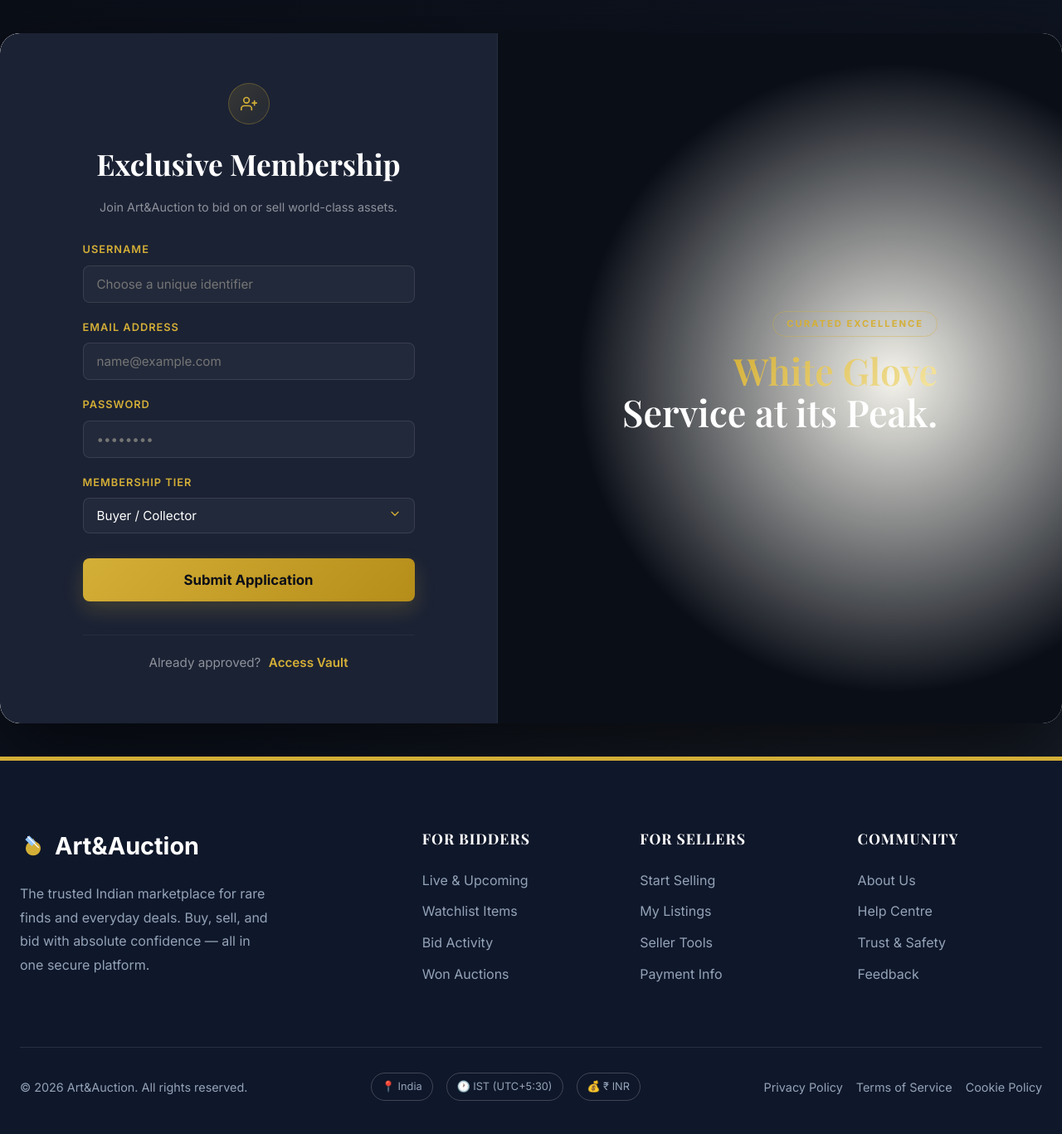
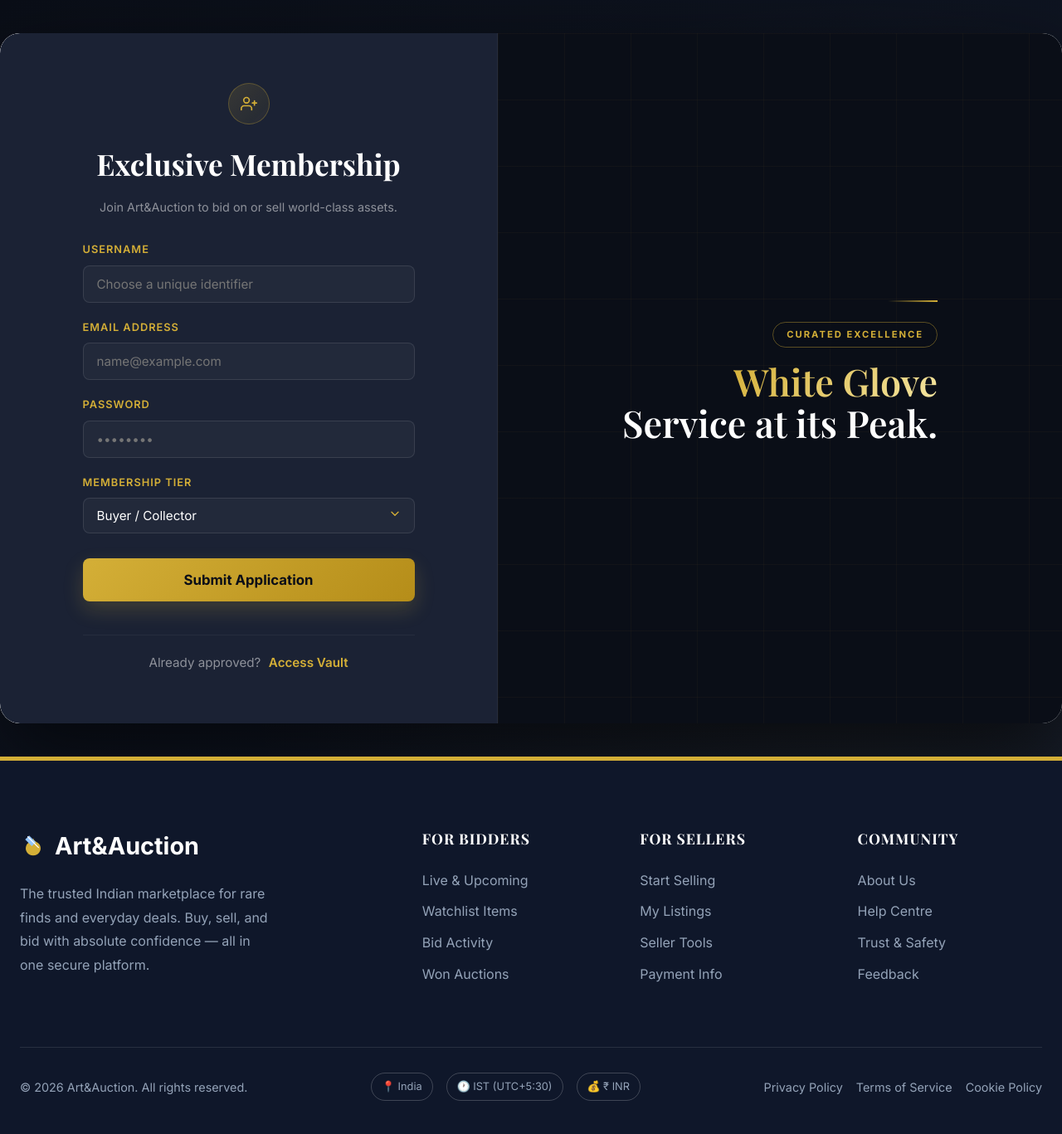
Before and after one commit to aarushsai5/BidSphere, a Flask app: page /register in a window 1280 px wide. Shown: the part 81-1448 px from the top of the page at 83% size. Run offline with Flask 3, Linux system fonts and the light colour scheme; some libraries are stand-ins or nearby versions; some web fonts are replaced.

Commit message:
Replace auth gradient glow with luxury gold grid syntax

```diff
--- a/templates/login.html
+++ b/templates/login.html
@@ -9,8 +9,9 @@
     <div class="auth-split-layout" style="display: flex; width: 100%; max-width: 1400px; margin: 40px auto; min-height: 700px; border-radius: 24px; overflow: hidden; box-shadow: 0 40px 100px rgba(0,0,0,0.6); position: relative; z-index: 1;">
 
         <!-- Left Side: Text Panel -->
-        <div class="auth-image-side" data-aos="fade-right" style="flex: 1; position: relative; overflow: hidden; background: radial-gradient(circle at 30% 50%, rgba(212,175,55,0.08) 0%, #0a0e17 60%); display: flex; flex-direction: column; justify-content: center; padding: 60px;">
+        <div class="auth-image-side" data-aos="fade-right" style="flex: 1; position: relative; overflow: hidden; background-color: #0a0e17; background-image: linear-gradient(rgba(212, 175, 55, 0.04) 1px, transparent 1px), linear-gradient(90deg, rgba(212, 175, 55, 0.04) 1px, transparent 1px); background-size: 80px 80px; display: flex; flex-direction: column; justify-content: center; padding: 60px;">
             <div style="position: relative; z-index: 2;">
+                <div style="width: 60px; height: 2px; background: linear-gradient(90deg, #d4af37, transparent); margin-bottom: 24px;"></div>
                 <span style="display: inline-block; padding: 6px 16px; border: 1px solid rgba(212,175,55,0.4); border-radius: 50px; color: #d4af37; font-size: 0.7rem; font-weight: 700; letter-spacing: 2px; text-transform: uppercase; margin-bottom: 16px; backdrop-filter: blur(10px);">MEMBER PORTAL</span>
                 <h2 style="font-family: 'Playfair Display', serif; font-size: 2.8rem; color: #fff; margin-bottom: 16px; line-height: 1.1; font-weight: 600;">Access the <br><span style="background: linear-gradient(135deg, #d4af37, #f5e6a3); -webkit-background-clip: text; background-clip: text; -webkit-text-fill-color: transparent;">World's Finest</span><br> Auctions.</h2>
                 <p style="color: rgba(255,255,255,0.7); font-family: 'Inter', sans-serif; font-size: 1.05rem; line-height: 1.6; max-width: 400px;">Sign in to execute secure bids, track your private collection, and liaise with specialized curators.</p>
--- a/templates/register.html
+++ b/templates/register.html
@@ -62,8 +62,9 @@
         </div>
 
         <!-- Right Side: Text Panel (Flipped layout) -->
-        <div class="auth-image-side" data-aos="fade-left" style="flex: 1; position: relative; overflow: hidden; background: radial-gradient(circle at 70% 50%, rgba(212,175,55,0.08) 0%, #0a0e17 60%); display: flex; flex-direction: column; justify-content: center; padding: 60px; text-align: right;">
+        <div class="auth-image-side" data-aos="fade-left" style="flex: 1; position: relative; overflow: hidden; background-color: #0a0e17; background-image: linear-gradient(rgba(212, 175, 55, 0.04) 1px, transparent 1px), linear-gradient(90deg, rgba(212, 175, 55, 0.04) 1px, transparent 1px); background-size: 80px 80px; display: flex; flex-direction: column; justify-content: center; padding: 60px; text-align: right;">
             <div style="position: relative; z-index: 2; display: flex; flex-direction: column; align-items: flex-end;">
+                <div style="width: 60px; height: 2px; background: linear-gradient(270deg, #d4af37, transparent); margin-bottom: 24px;"></div>
                 <span style="display: inline-block; padding: 6px 16px; border: 1px solid rgba(212,175,55,0.4); border-radius: 50px; color: #d4af37; font-size: 0.7rem; font-weight: 700; letter-spacing: 2px; text-transform: uppercase; margin-bottom: 16px; backdrop-filter: blur(10px);">CURATED EXCELLENCE</span>
                 <h2 style="font-family: 'Playfair Display', serif; font-size: 2.8rem; color: #fff; margin-bottom: 16px; line-height: 1.1; font-weight: 600; text-align: right;"><span style="background: linear-gradient(135deg, #d4af37, #f5e6a3); -webkit-background-clip: text; background-clip: text; -webkit-text-fill-color: transparent;">White Glove</span><br>Service at its Peak.</h2>
             </div>
```
